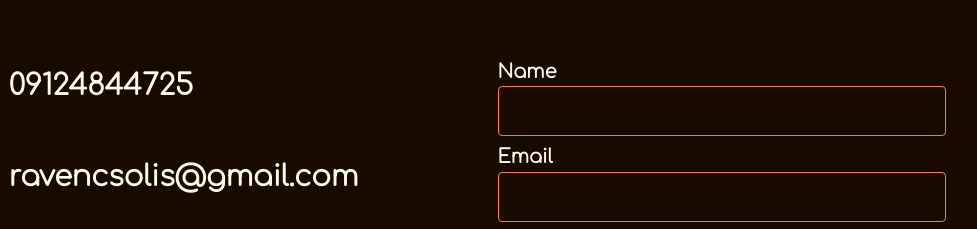
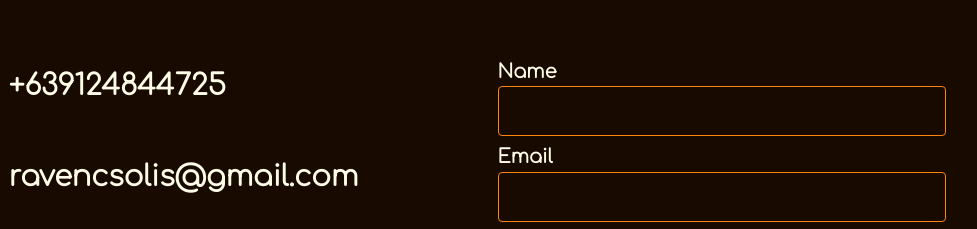
Before and after one commit to nevarwin/Raven-Portfolio, a plain HTML site: page index.html in a window 1280 px wide. Shown: the part 4875-5104 px from the top of the page, 194-1171 px from the left. Drawn offline with Linux system fonts and the light colour scheme; a web font is replaced by a local one.

Commit message:
updated contact number

```diff
--- a/index.html
+++ b/index.html
@@ -151,7 +151,7 @@
           <div class="links">
             <div class="pair">
               <img src="LinkedIn.png" alt="linkedIn" />
-              <h3>09124844725</h3>
+              <h3>+639124844725</h3>
             </div>
             <div class="pair">
               <img src="Email.png" alt="email" />
```
